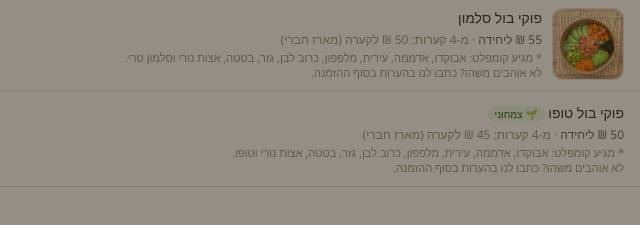
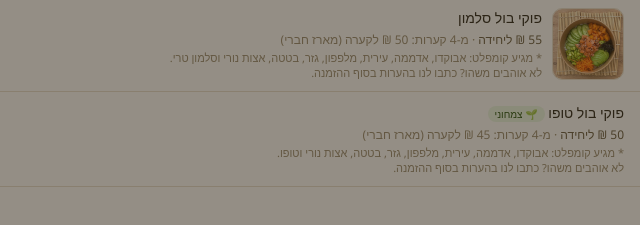
Before and after one commit to Yariv-Bar-Or/bis-shel-bait, a plain HTML site: page index.html in a window 1280 px wide. Shown: the part 174-399 px from the top of the page, 640-1280 px from the left. Drawn offline with Linux system fonts and the light colour scheme.

Commit message:
פוקי בול: הסרת כרוב לבן מהפירוט
Co-Authored-By: Claude Sonnet 5.5 <noreply@anthropic.com>
Claude-Session: https://claude.ai/code/session_01PjGSPxre8PsGhF8DVe7rtm

```diff
--- a/index.html
+++ b/index.html
@@ -637,9 +637,9 @@ const menu = [
     minLabel: "פוקי בול – רגיל או טופו 🌱",
     items: [
       { id: "pk1", name: "פוקי בול סלמון", price: 55, fixed: true, special: true, checkbox: "poke_spicy",
-        note: "מגיע קומפלט: אבוקדו, אדממה, עירית, מלפפון, כרוב לבן, גזר, בטטה, אצות נורי וסלמון טרי.<br>לא אוהבים משהו? כתבו לנו בהערות בסוף ההזמנה." },
+        note: "מגיע קומפלט: אבוקדו, אדממה, עירית, מלפפון, גזר, בטטה, אצות נורי וסלמון טרי.<br>לא אוהבים משהו? כתבו לנו בהערות בסוף ההזמנה." },
       { id: "pk2", name: "פוקי בול טופו", price: 50, fixed: true, special: true, veg: true, checkbox: "poke_spicy",
-        note: "מגיע קומפלט: אבוקדו, אדממה, עירית, מלפפון, כרוב לבן, גזר, בטטה, אצות נורי וטופו.<br>לא אוהבים משהו? כתבו לנו בהערות בסוף ההזמנה." }
+        note: "מגיע קומפלט: אבוקדו, אדממה, עירית, מלפפון, גזר, בטטה, אצות נורי וטופו.<br>לא אוהבים משהו? כתבו לנו בהערות בסוף ההזמנה." }
     ]
   },
   {
```
